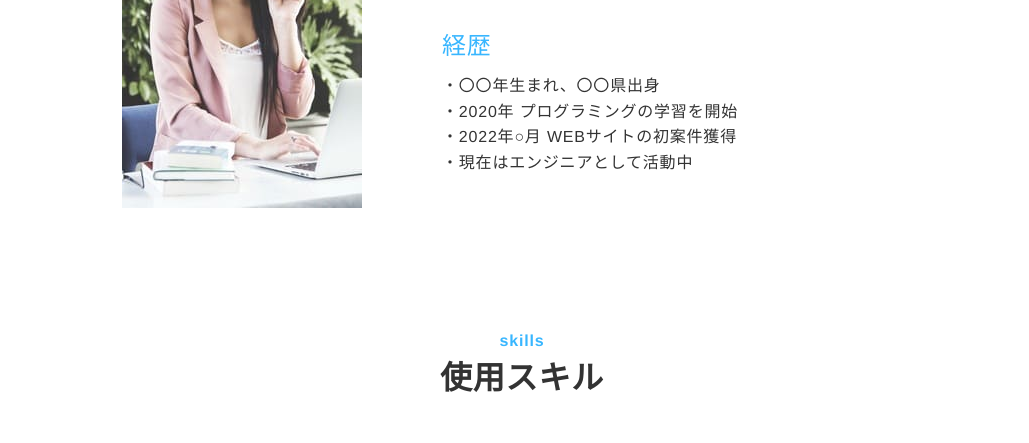
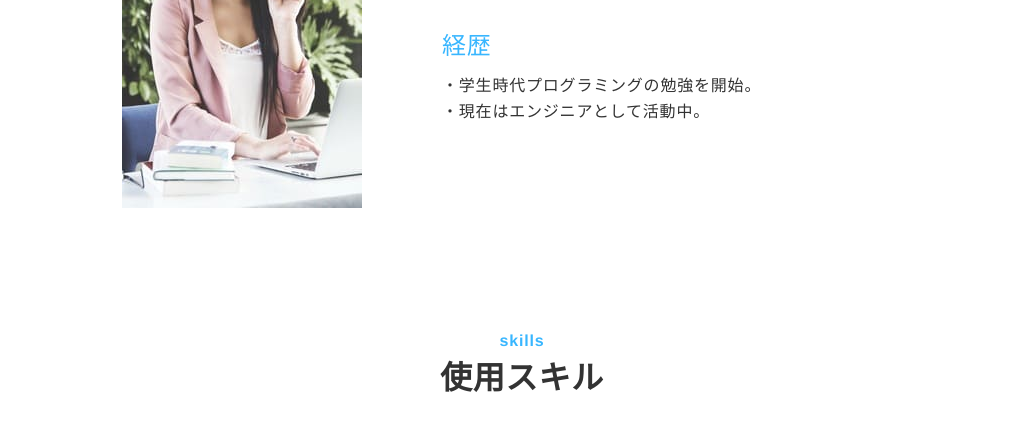
Before and after one commit to index33/dreamgale3, a plain HTML site: page index.html in a window 1280 px wide. Shown: the part 1189-1632 px from the top of the page, without its empty margins (118-1147 px from the left). Drawn offline with nearby package versions, Linux system fonts and the light colour scheme.

Commit message:
Update index.html

```diff
--- a/index.html
+++ b/index.html
@@ -65,10 +65,8 @@
                 <div class="about-career">
                     <h3 class="about-subtitle">経歴</h3>
                     <ul class="career-list">
-                        <li class="career-item">・〇〇年生まれ、〇〇県出身</li>
-                        <li class="career-item">・2020年 プログラミングの学習を開始</li>
-                        <li class="career-item">・2022年○月 WEBサイトの初案件獲得</li>
-                        <li class="career-item">・現在はエンジニアとして活動中</li>
+                        <li class="career-item">・学生時代プログラミングの勉強を開始。</li>
+                        <li class="career-item">・現在はエンジニアとして活動中。</li>
                     </ul>
                 </div>
             </div>
```
